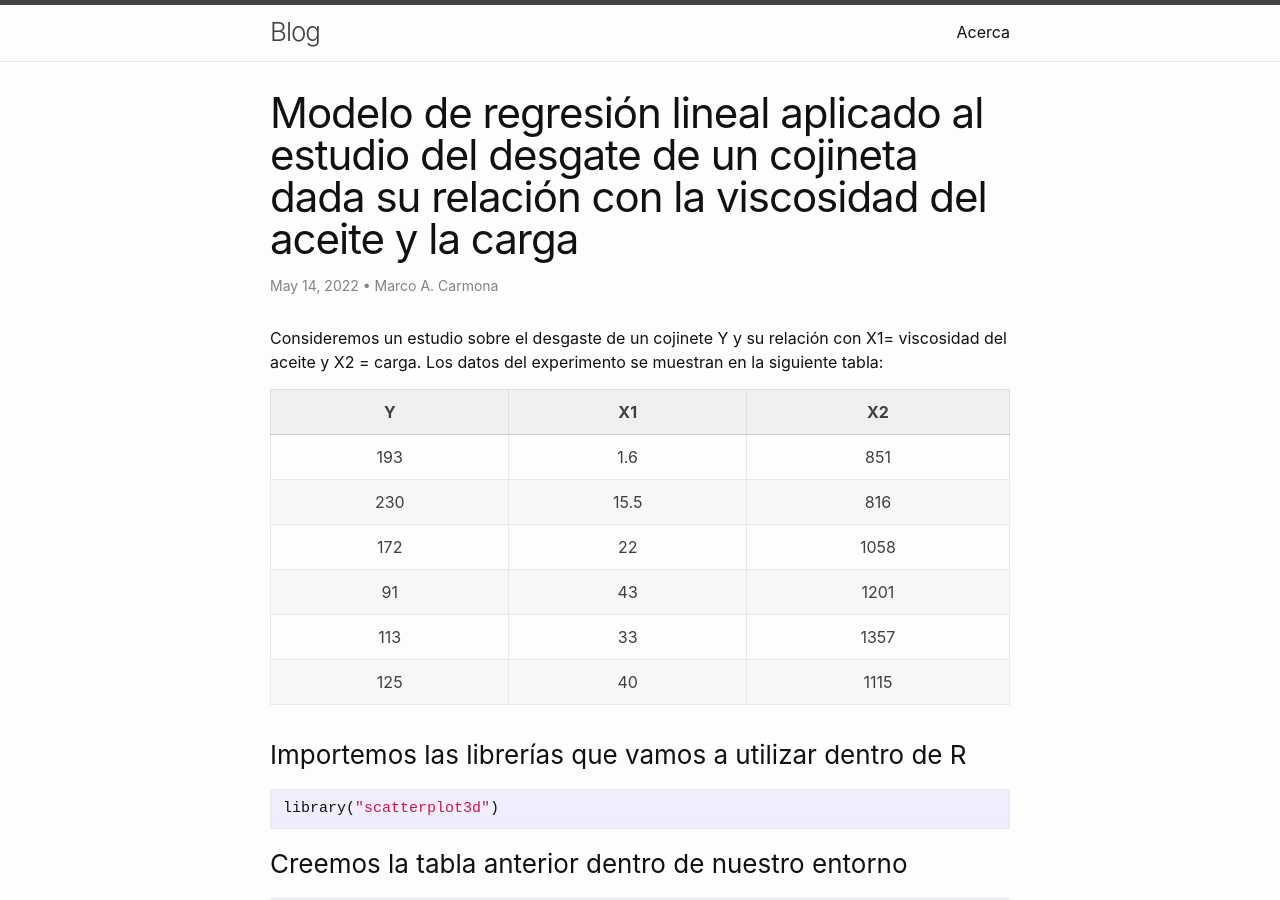
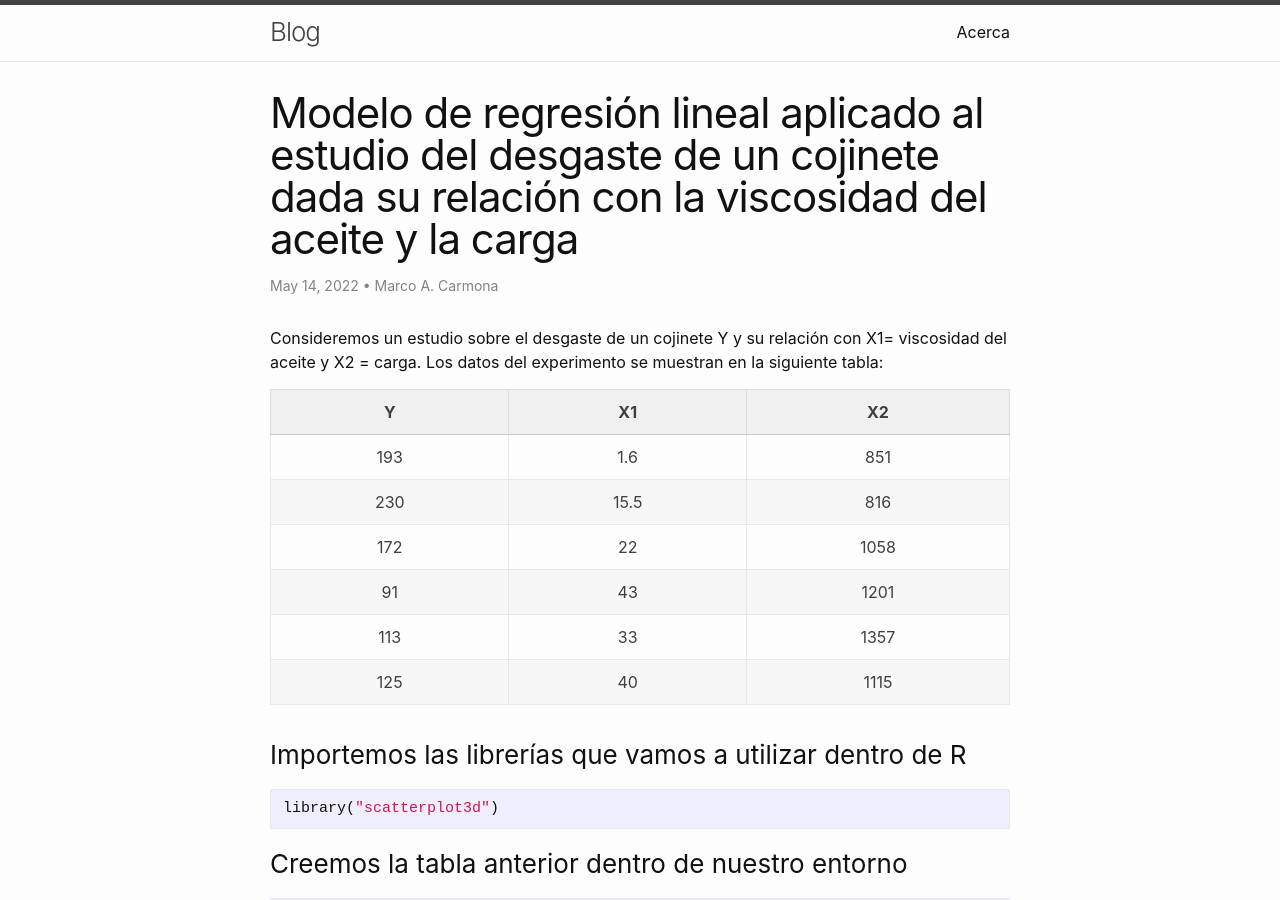
Before and after one commit to marcocarmonaga/Blog, a Jekyll site: the page built from _posts/2022-05-14-Modelo_de_regresion_lineal_aplicado_a_estudio_del_desgaste_de_un_cojinete.md, in a window 1280 px wide and 900 px high. Built offline with Jekyll 4.4.1, drawn with Linux system fonts in a browser that asks for light colours; nearby versions of some CDN libraries.

Commit message:
updating title

```diff
--- a/_posts/2022-05-14-Modelo_de_regresion_lineal_aplicado_a_estudio_del_desgaste_de_un_cojinete.md
+++ b/_posts/2022-05-14-Modelo_de_regresion_lineal_aplicado_a_estudio_del_desgaste_de_un_cojinete.md
@@ -1,6 +1,6 @@
 ---
 layout: post
-title:  "Modelo de regresión lineal aplicado al estudio del desgate de un cojineta dada su relación con la viscosidad del aceite y la carga"
+title:  "Modelo de regresión lineal aplicado al estudio del desgaste de un cojinete dada su relación con la viscosidad del aceite y la carga"
 date:   2022-05-14
 author: Marco A. Carmona
 ---
```
